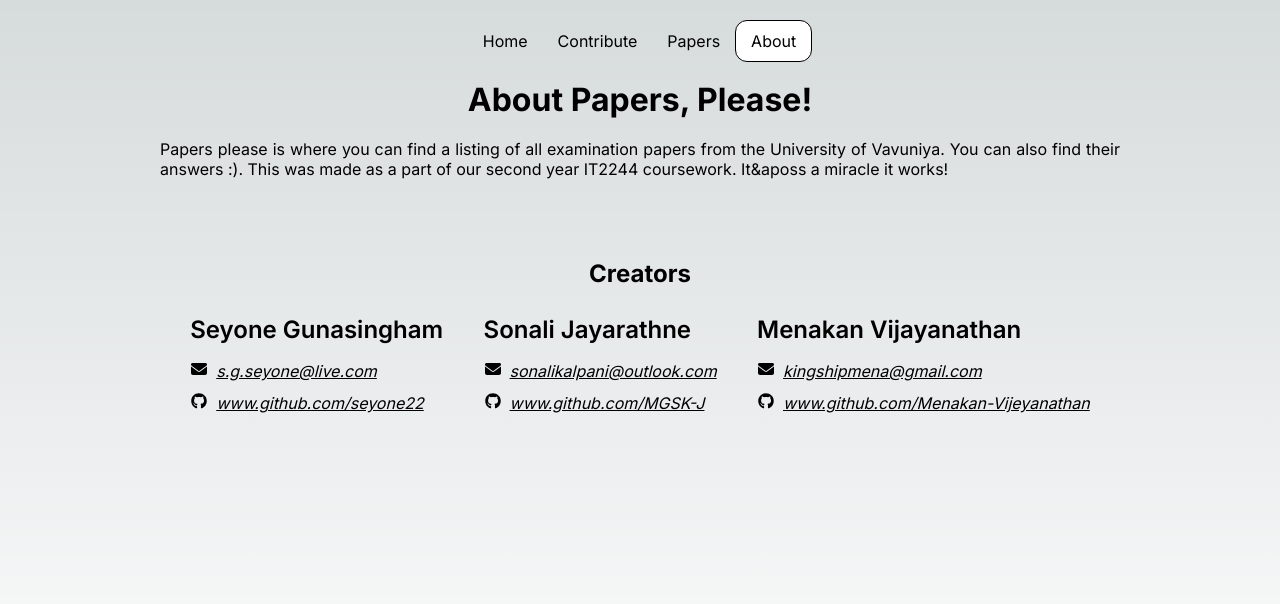
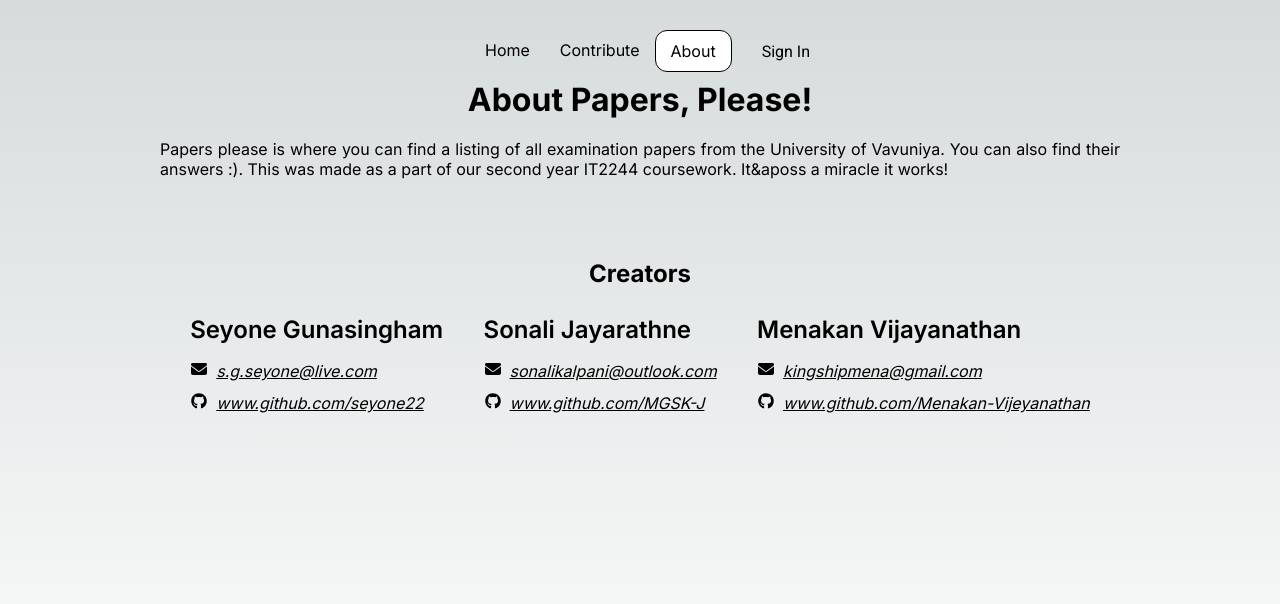
Before and after one commit to seyone22/papersplease, a Next.js app: page /about in a window 1280 px wide. Shown: the top 604 px of the page. Built offline with nearby package versions, Linux system fonts and the light colour scheme; no server answers.

Commit message:
Implemented authentication
Signed-off-by: seyone <s.g.seyone@protonmail.com>

```diff
--- a/components/Answers/DiscussionInputBox.js
+++ b/components/Answers/DiscussionInputBox.js
@@ -40,7 +40,7 @@ const DiscussionInputBox = (params) => {
 
 
     }
-//TODO: Integrate simmplemde into this
+
     return (
         <div className={styles.FormContainer}>
             <form onSubmit={handleSubmit}>
--- a/components/TopNav.js
+++ b/components/TopNav.js
@@ -6,8 +6,12 @@ import {usePathname} from 'next/navigation';
 import styles from './TopNav.module.css';
 import {FontAwesomeIcon} from "@fortawesome/react-fontawesome";
 import {faBars} from "@fortawesome/free-solid-svg-icons";
+import {signIn, signOut, useSession} from "next-auth/react";
+import Image from "next/image";
 
 const TopNav = () => {
+    const {data: session} = useSession();
+
     const pathname = usePathname();
     const [showMenu, setShowMenu] = useState(false);
 
@@ -24,18 +28,46 @@ const TopNav = () => {
                 <div className={styles.hamburgerIcon}><FontAwesomeIcon icon={faBars}/></div>
             </div>
             <ul className={`${styles.navItemList} ${showMenu ? styles.active : ''}`}>
+                <div className={styles.navItem}>
                     <NavItem current={pathname === '/'} href="/">
                         Home
                     </NavItem>
                     <NavItem current={pathname === '/contribute'} href="/contribute">
                         Contribute
                     </NavItem>
-                <NavItem current={pathname === '/all'} href="/all">
-                    Papers
-                </NavItem>
                     <NavItem current={pathname === '/about'} href="/about">
                         About
                     </NavItem>
+                </div>
+                <div className={styles.navItem}>
+                    {console.log(session?.user.image)}
+                    {session && (
+                        <div className={styles.userDetail}>
+                            <Image className={styles.userIcon} src={session.user.image} alt="img" width={40}
+                                   height={40}/>
+                        </div>
+                    )}
+                    {!session && (
+                        <div className={styles.userDetail}>
+                            <button
+                                onClick={() => signIn()}
+                                className="p-2 my-2 bg-blue-500 text-white"
+                            >
+                                Sign In
+                            </button>
+                        </div>
+                    )}
+                    {session && (
+                        <div className={styles.userDetail}>
+                            <button
+                                onClick={() => signOut()}
+                                className="p-2 bg-blue-500 my-2 text-white"
+                            >
+                                Sign out
+                            </button>
+                        </div>
+                    )}
+                </div>
             </ul>
         </nav>
     );
--- a/components/TopNav.module.css
+++ b/components/TopNav.module.css
@@ -14,11 +14,35 @@
     margin: 0;
     padding: 0;
     text-align: center;
+
+    display: flex;
+    flex-direction: row;
+    justify-content: center;
+    align-items: center;
 }
 
 .navItem {
-    display: inline-block;
+    display: flex;
+    flex-direction: row;
     padding: 10px 15px;
+    width: fit-content;
+}
+
+.userIcon {
+    border-radius: 100%;
+    margin-right: 12px;
+
+}
+
+.navItem button {
+    background-color: transparent;
+    font-size: 1em;
+    font-family: var(--font);
+}
+
+.userDetail {
+    display: flex;
+    flex-direction: row;
 }
 
 .navItemCurrent {
--- a/next.config.js
+++ b/next.config.js
@@ -1,4 +1,8 @@
 /** @type {import('next').NextConfig} */
-const nextConfig = {}
+const nextConfig = {
+    images: {
+        domains: ['lh3.googleusercontent.com']
+    }
+}
 
 module.exports = nextConfig
--- a/package.json
+++ b/package.json
@@ -29,6 +29,7 @@
     "rehype-parse": "^9.0.0",
     "rehype-sanitize": "^6.0.0",
     "rehype-stringify": "^10.0.0",
+    "remark-gfm": "^4.0.0",
     "remark-parse": "^11.0.0",
     "remark-rehype": "^11.0.0",
     "unified": "^11.0.3"
--- /dev/null
+++ b/src/app/ProviderWrapper.js
@@ -0,0 +1,8 @@
+'use client'
+import {SessionProvider} from "next-auth/react";
+
+export default function ProviderWrapper({children}) {
+    return (
+        <SessionProvider>{children}</SessionProvider>
+    );
+}
--- a/src/app/exam/[id]/[questionId]/page.js
+++ b/src/app/exam/[id]/[questionId]/page.js
@@ -7,6 +7,7 @@ import {fetchQuestionById} from "../../../../../utils/database/questionUtil";
 import {unified} from "unified";
 import remarkParse from "remark-parse";
 import remarkRehype from "remark-rehype";
+import remarkGfm from 'remark-gfm'
 import rehypeSanitize from "rehype-sanitize";
 import rehypeStringify from "rehype-stringify";
 
@@ -17,6 +18,7 @@ export default async function QuestionDetail({params}) {
     for (const answer of tmp) {
         answer.answerBody = await unified()
             .use(remarkParse)
+            .use(remarkGfm) // Support GFM (tables, autolinks, tasklists, strikethrough).
             .use(remarkRehype)
             .use(rehypeSanitize)
             .use(rehypeStringify)
--- a/src/app/layout.js
+++ b/src/app/layout.js
@@ -1,5 +1,6 @@
 import './globals.css'
 import {Inter} from 'next/font/google'
+import ProviderWrapper from "@/app/ProviderWrapper";
 
 const inter = Inter({ subsets: ['latin'] })
 
@@ -11,7 +12,11 @@ export const metadata = {
 export default function RootLayout({ children }) {
   return (
     <html lang="en">
-      <body className={inter.className}>{children}</body>
+    <body className={inter.className}>
+    <ProviderWrapper>
+        {children}
+    </ProviderWrapper>
+    </body>
     </html>
   )
 }
```
Also changed, not shown: components/Auth/LoginForm.js (+33 -34 lines), src/app/api/auth/[...nextauth]/route.js (added, +14 -0 lines), src/app/page.js (+12 -2 lines). Lines whose indentation alone changed are shown as unchanged.
